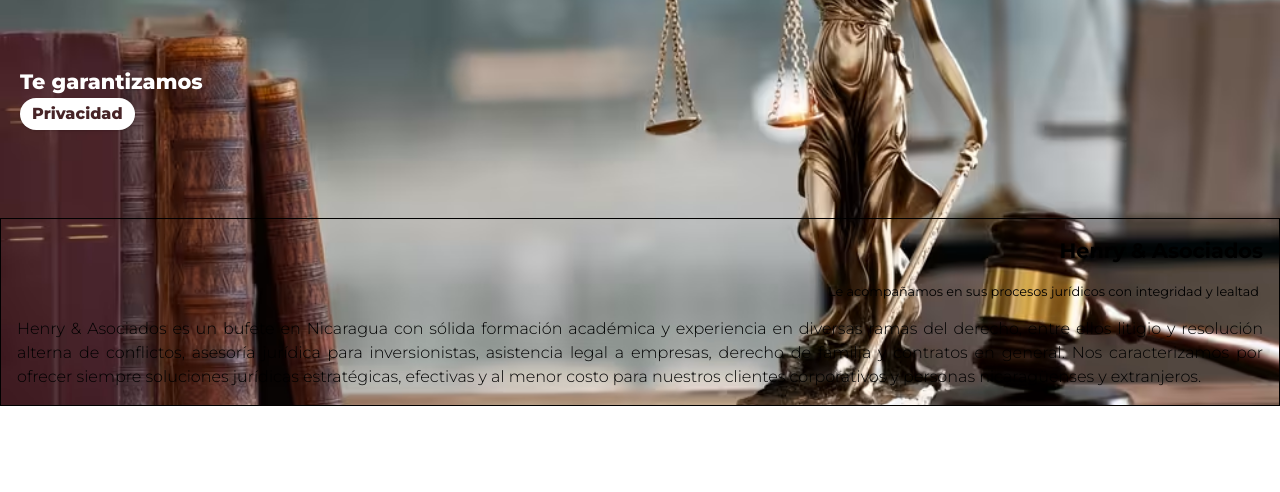
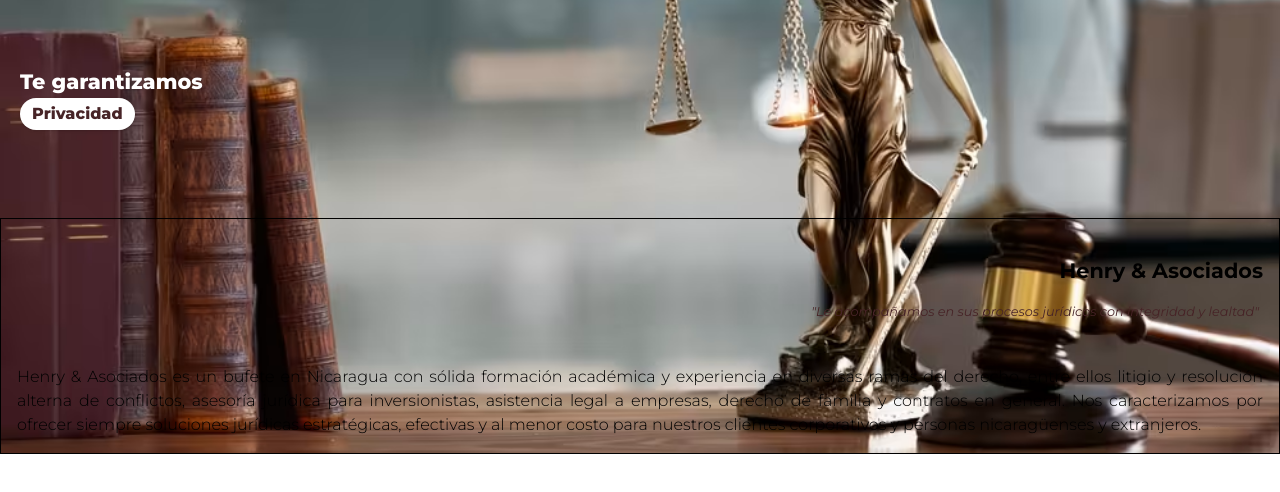
Before and after one commit to nelson-html/henry-asociados, a website: page src/index.html in a window 1280 px wide. Shown: the part 102-594 px from the top of the page. Drawn offline with Linux system fonts and the light colour scheme.

Commit message:
mejora de inicio, letras

```diff
--- a/src/index.html
+++ b/src/index.html
@@ -51,11 +51,11 @@
 
     <section class="w-full text-black border flex">
       <div class="flex flex-col p-4 gap-3 w-screen">
-        <h2 class="text-1xl font-bold text-end">
+        <h2 class="text-1xl font-bold text-end mt-5">
           Henry & Asociados
         </h2>
-        <p class=" text-end text-[.8rem] m-1 ">
-          Le acompañamos en sus procesos jurídicos con integridad y lealtad
+        <p class=" text-end text-[.8rem] m-1 text-[var(--color-rojoMain)] mb-8 italic">
+          "Le acompañamos en sus procesos jurídicos con integridad y lealtad"
         </p>
         <p class=" text-justify font-light">
           Henry & Asociados es un bufete en Nicaragua con sólida formación académica y experiencia en diversas ramas del derecho, entre ellos litigio y resolución alterna de conflictos, asesoría jurídica para inversionistas, asistencia legal a empresas, derecho de familia y contratos en general. Nos caracterizamos por ofrecer siempre soluciones jurídicas estratégicas, efectivas y al menor costo para nuestros clientes corporativos y personas nicaragüenses y extranjeros.
```
Also changed, not shown: src/output.css.
